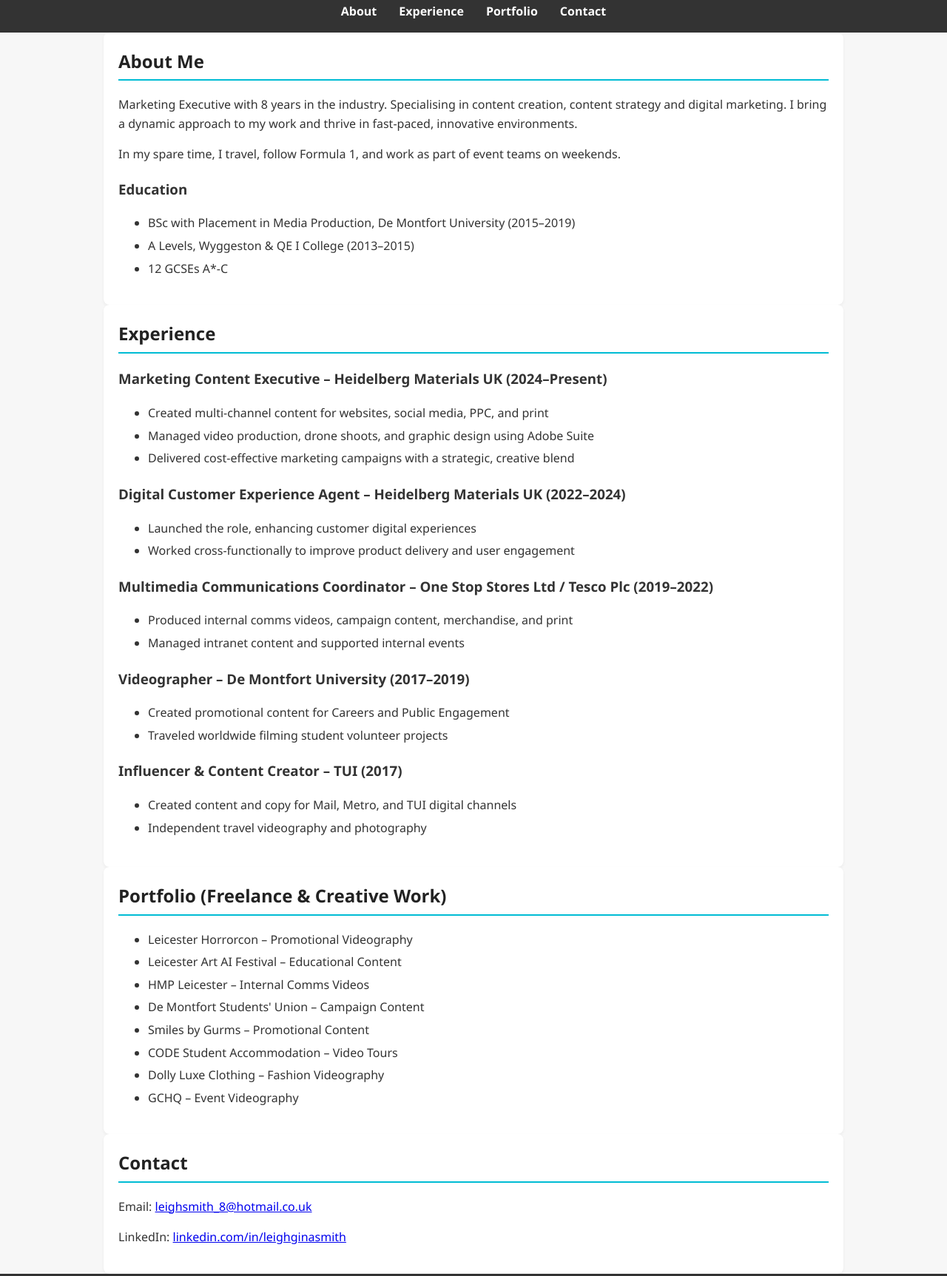
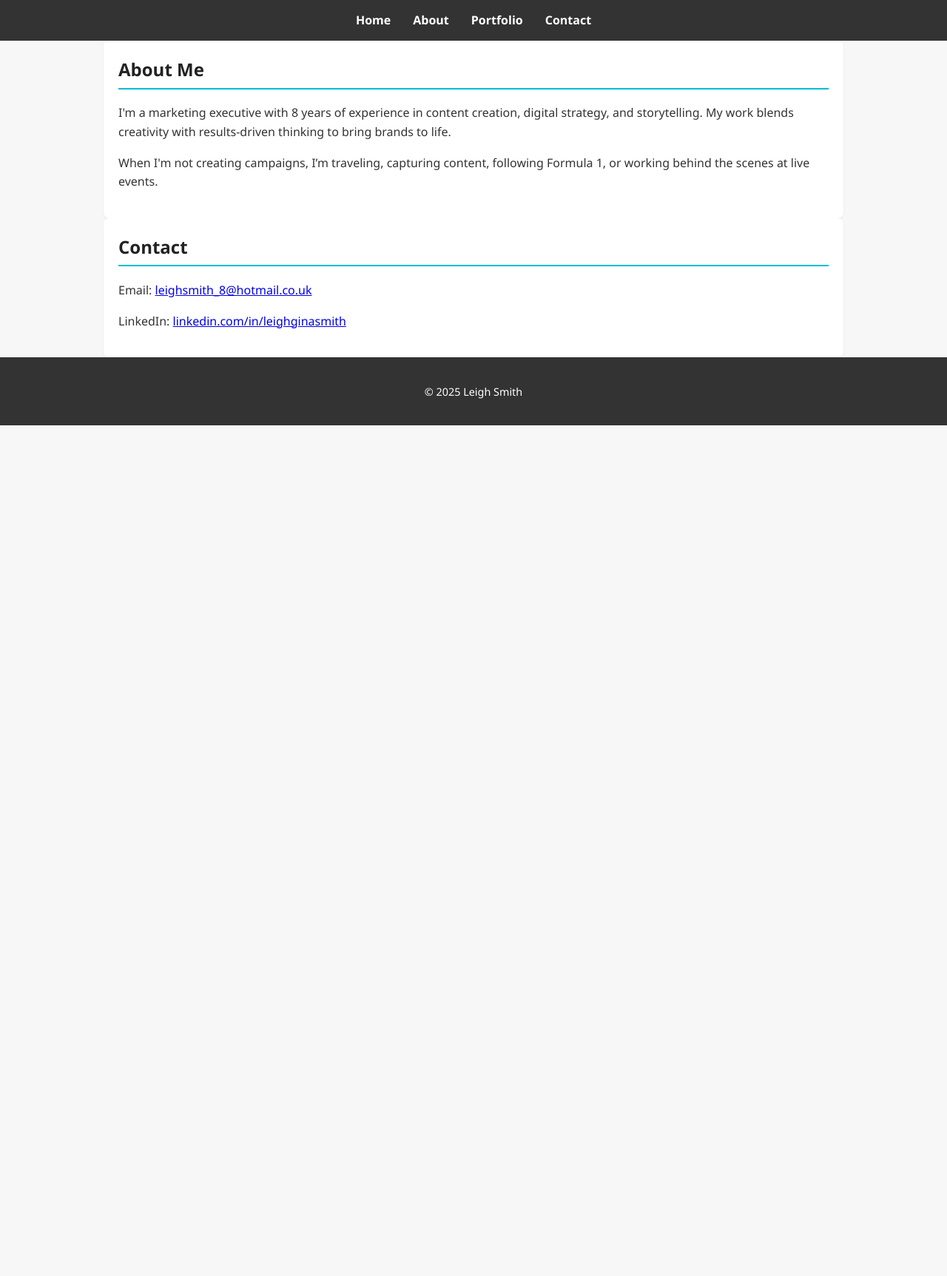
Before and after one commit to leighgina/leighsmith.github.io, a plain HTML site: page index.html in a window 1280 px wide. Shown: the part 260-1985 px from the top of the page at 74% size. After the commit the page ends 835 px from the top, so only its background shows below. Drawn offline with Linux system fonts and the light colour scheme.

Commit message:
Update index.html

```diff
--- a/index.html
+++ b/index.html
@@ -2,96 +2,36 @@
 <html lang="en">
 <head>
   <meta charset="UTF-8" />
-  <meta name="viewport" content="width=device-width, initial-scale=1.0" />
-  <title>Leigh Smith | Marketing Executive & Content Creator</title>
+  <meta name="viewport" content="width=device-width, initial-scale=1.0"/>
+  <title>Leigh Smith | Portfolio</title>
   <link rel="stylesheet" href="style.css" />
 </head>
 <body>
-  <header>
-    <div class="container">
-      <h1>Leigh Smith</h1>
-      <p class="tagline">Marketing Executive & Content Creator</p>
+  <header class="hero">
+    <div class="hero-content">
+      <!-- Replace 'placeholder.jpg' with your own image in the 'assets' folder -->
+      <img src="assets/placeholder.jpg" alt="Leigh Smith" class="profile-img">
+      <div>
+        <h1>Leigh Smith</h1>
+        <p class="tagline">Creative Marketing Executive & Content Creator</p>
+        <a href="portfolio.html" class="btn">View My Work</a>
+      </div>
     </div>
   </header>
 
   <nav>
     <ul>
+      <li><a href="index.html">Home</a></li>
       <li><a href="#about">About</a></li>
-      <li><a href="#experience">Experience</a></li>
-      <li><a href="#portfolio">Portfolio</a></li>
+      <li><a href="portfolio.html">Portfolio</a></li>
       <li><a href="#contact">Contact</a></li>
     </ul>
   </nav>
 
   <section id="about" class="container">
     <h2>About Me</h2>
-    <p>Marketing Executive with 8 years in the industry. Specialising in content creation, content strategy and digital marketing. I bring a dynamic approach to my work and thrive in fast-paced, innovative environments.</p>
-    <p>In my spare time, I travel, follow Formula 1, and work as part of event teams on weekends.</p>
-    <h3>Education</h3>
-    <ul>
-      <li>BSc with Placement in Media Production, De Montfort University (2015–2019)</li>
-      <li>A Levels, Wyggeston & QE I College (2013–2015)</li>
-      <li>12 GCSEs A*-C</li>
-    </ul>
-  </section>
-
-  <section id="experience" class="container">
-    <h2>Experience</h2>
-
-    <div class="job">
-      <h3>Marketing Content Executive – Heidelberg Materials UK (2024–Present)</h3>
-      <ul>
-        <li>Created multi-channel content for websites, social media, PPC, and print</li>
-        <li>Managed video production, drone shoots, and graphic design using Adobe Suite</li>
-        <li>Delivered cost-effective marketing campaigns with a strategic, creative blend</li>
-      </ul>
-    </div>
-
-    <div class="job">
-      <h3>Digital Customer Experience Agent – Heidelberg Materials UK (2022–2024)</h3>
-      <ul>
-        <li>Launched the role, enhancing customer digital experiences</li>
-        <li>Worked cross-functionally to improve product delivery and user engagement</li>
-      </ul>
-    </div>
-
-    <div class="job">
-      <h3>Multimedia Communications Coordinator – One Stop Stores Ltd / Tesco Plc (2019–2022)</h3>
-      <ul>
-        <li>Produced internal comms videos, campaign content, merchandise, and print</li>
-        <li>Managed intranet content and supported internal events</li>
-      </ul>
-    </div>
-
-    <div class="job">
-      <h3>Videographer – De Montfort University (2017–2019)</h3>
-      <ul>
-        <li>Created promotional content for Careers and Public Engagement</li>
-        <li>Traveled worldwide filming student volunteer projects</li>
-      </ul>
-    </div>
-
-    <div class="job">
-      <h3>Influencer & Content Creator – TUI (2017)</h3>
-      <ul>
-        <li>Created content and copy for Mail, Metro, and TUI digital channels</li>
-        <li>Independent travel videography and photography</li>
-      </ul>
-    </div>
-  </section>
-
-  <section id="portfolio" class="container">
-    <h2>Portfolio (Freelance & Creative Work)</h2>
-    <ul>
-      <li>Leicester Horrorcon – Promotional Videography</li>
-      <li>Leicester Art AI Festival – Educational Content</li>
-      <li>HMP Leicester – Internal Comms Videos</li>
-      <li>De Montfort Students' Union – Campaign Content</li>
-      <li>Smiles by Gurms – Promotional Content</li>
-      <li>CODE Student Accommodation – Video Tours</li>
-      <li>Dolly Luxe Clothing – Fashion Videography</li>
-      <li>GCHQ – Event Videography</li>
-    </ul>
+    <p>I'm a marketing executive with 8 years of experience in content creation, digital strategy, and storytelling. My work blends creativity with results-driven thinking to bring brands to life.</p>
+    <p>When I'm not creating campaigns, I’m traveling, capturing content, following Formula 1, or working behind the scenes at live events.</p>
   </section>
 
   <section id="contact" class="container">
```
